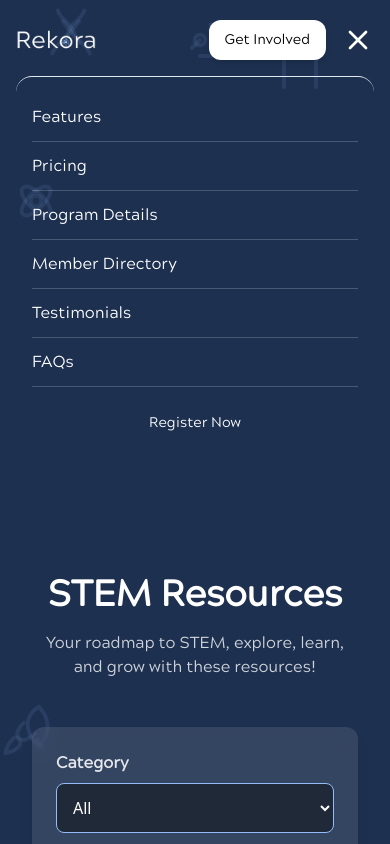
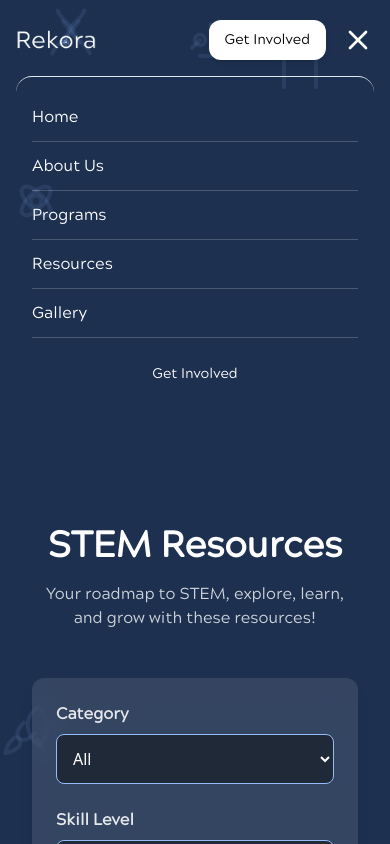
Before and after one commit to teacch/rekora, a React (Vite) app: page /resources in a window 390 px wide. Both pictures are taken after a click on the button "Open menu". Shown: the top 844 px of the page. Built offline with nearby package versions, Linux system fonts and the light colour scheme; a web font is replaced by a local one.

Commit message:
fixed routing

```diff
--- a/src/components/Header.tsx
+++ b/src/components/Header.tsx
@@ -53,7 +53,6 @@ const Header = () => {
                 <img src={Logo} alt="" className="w-20 sm:w-24 md:w-28 h-auto" />
               </div>
 
-
               <nav className="hidden lg:flex space-x-8">
                 <Link
                   to="/"
@@ -77,13 +76,10 @@ const Header = () => {
                   <span className="absolute -bottom-1 left-0 w-0 h-0.5 bg-brand-pink transition-all group-hover:w-full"></span>
                 </a>
 
-
-
                 <Link to="/resources" className="text-white hover:text-brand-pink transition-colors relative group">
                   Resources
                   <span className="absolute -bottom-1 left-0 w-0 h-0.5 bg-brand-pink transition-all group-hover:w-full"></span>
                 </Link>
-
 
                 <Link
                   to="/gallery"
@@ -92,13 +88,10 @@ const Header = () => {
                   Gallery{" "}
                   <span className="absolute -bottom-1 left-0 w-0 h-0.5 bg-brand-pink transition-all group-hover:w-full"></span>
                 </Link>
-
-
               </nav>
 
               <div className="flex items-center gap-4">
                 <div className="hidden md:flex items-center gap-2">
-
                   <Link
                     to="/search"
                     className="text-white hover:text-brand-pink transition-colors p-2 rounded-full hover:bg-brand-pink/5"
@@ -136,52 +129,46 @@ const Header = () => {
                 >
                   <nav className="container mx-auto px-4 flex flex-col py-4">
                     <Link
-                      to="/features"
+                      to="/"
                       className="text-white hover:text-brand-pink transition-colors py-3 border-b border-white/20"
                       onClick={toggleMobileMenu}
                     >
-                      Features
+                      Home
                     </Link>
                     <Link
-                      to="/program"
+                      to="/about-us"
                       className="text-white hover:text-brand-pink transition-colors py-3 border-b border-white/20"
                       onClick={toggleMobileMenu}
                     >
-                      Pricing
+                      About Us
                     </Link>
                     <Link
-                      to="/program-details"
+                      to="/programs"
                       className="text-white hover:text-brand-pink transition-colors py-3 border-b border-white/20"
                       onClick={toggleMobileMenu}
                     >
-                      Program Details
+                      Programs
                     </Link>
                     <Link
-                      to="/member-directory"
+                      to="/resources"
                       className="text-white hover:text-brand-pink transition-colors py-3 border-b border-white/20"
                       onClick={toggleMobileMenu}
                     >
-                      Member Directory
+                      Resources
                     </Link>
                     <Link
-                      to="/testimonials"
+                      to="/gallery"
                       className="text-white hover:text-brand-pink transition-colors py-3 border-b border-white/20"
                       onClick={toggleMobileMenu}
                     >
-                      Testimonials
+                      Gallery
                     </Link>
-                    <Link
-                      to="/faqs"
-                      className="text-white hover:text-brand-pink transition-colors py-3 border-b border-white/20"
-                      onClick={toggleMobileMenu}
-                    >
-                      FAQs
-                    </Link>
+
                     <Button
                       className="bg-brand-pink text-white w-full mt-4 rounded-xl"
                       onClick={toggleMobileMenu}
                     >
-                      <a href="#register">Register Now</a>
+                      <a href="#register">Get Involved</a>
                     </Button>
                   </nav>
                 </motion.div>
```
Lines whose indentation alone changed are shown as unchanged.
